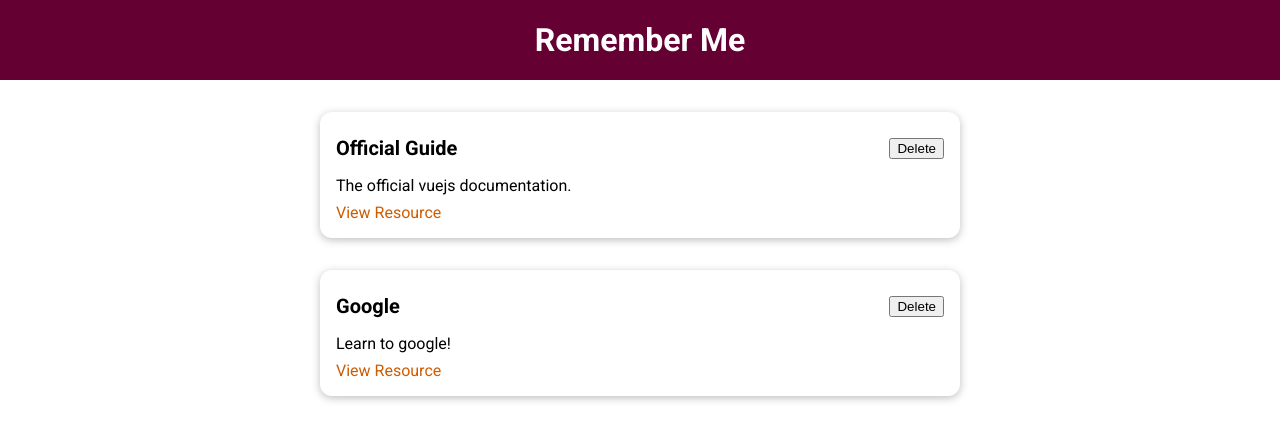
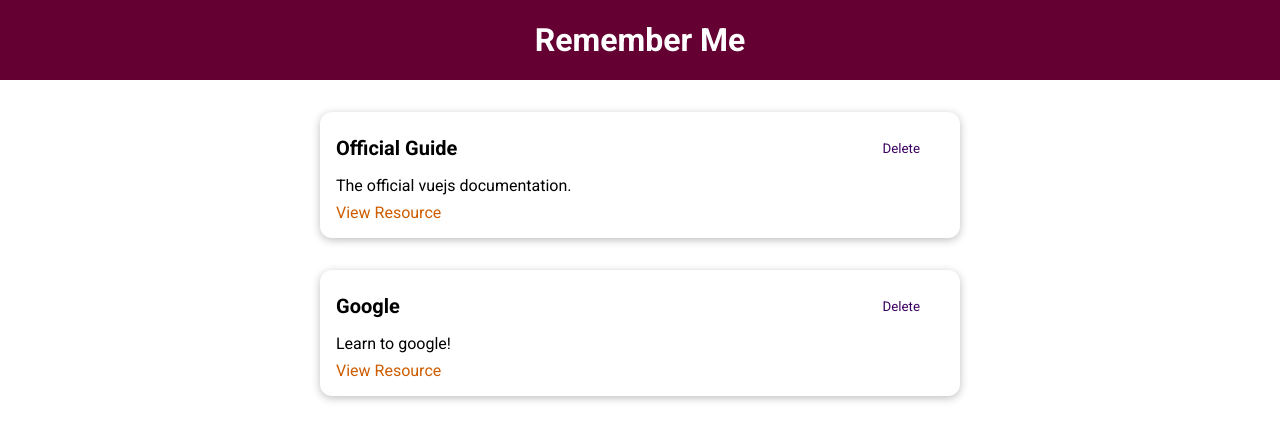
Before and after one commit to RahmatAT11/learning-resources-app, a Vue app: page / in a window 1280 px wide. Shown: the top 440 px of the page. Built offline with nearby package versions, Linux system fonts and the light colour scheme.

Commit message:
Add BaseButton component - BaseButton will be used in any button in the App

```diff
--- /dev/null
+++ b/src/components/UI/BaseButton.vue
@@ -0,0 +1,39 @@
+<template>
+    <button :type="type" :class="mode">
+        <slot></slot>
+    </button>
+</template>
+
+<script>
+export default {
+    props: ["type", "mode"],
+}
+</script>
+
+<style scoped>
+button {
+    padding: 0.75rem 1.5rem;
+    font-family: inherit;
+    background-color: #3a0061;
+    border: 1px solid #3a0061;
+    color: white;
+    cursor: pointer;
+}
+
+button:hover,
+button:active {
+    background-color: #270041;
+    border-color: #270041;
+}
+
+.flat {
+    background-color: transparent;
+    color: #3a0061;
+    border: none;
+}
+
+.flat:hover,
+.flat:active {
+    background-color: #edd2ff;
+}
+</style>
--- a/src/components/learning-resources/LearningResource.vue
+++ b/src/components/learning-resources/LearningResource.vue
@@ -3,7 +3,7 @@
         <base-card>
             <header>
                 <h3>{{ title }}</h3>
-                <button>Delete</button>
+                <base-button mode="flat">Delete</base-button>
             </header>
             <p>{{ description }}</p>
             <nav>
--- a/src/main.js
+++ b/src/main.js
@@ -1,9 +1,11 @@
 import { createApp } from 'vue'
 import App from './App.vue'
 import BaseCard from "./components/UI/BaseCard.vue"
+import BaseButton from "./components/UI/BaseButton.vue"
 
 const app = createApp(App)
 
 app.component("base-card", BaseCard)
+app.component("base-button", BaseButton)
 
 app.mount('#app')
```
